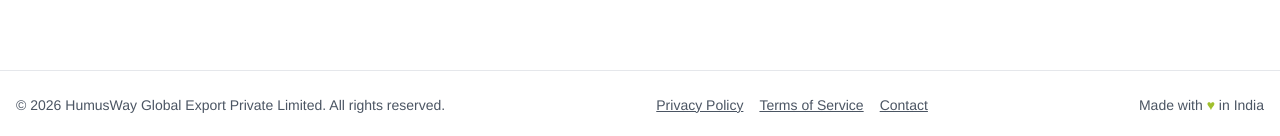
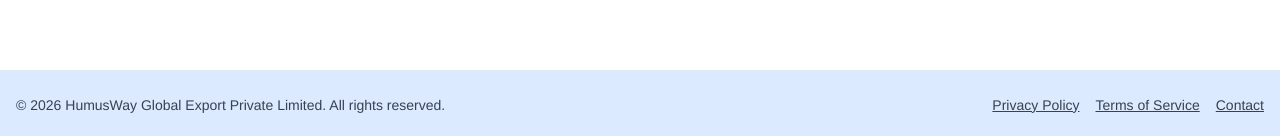
Before and after one commit to BhavyaSoni21/-Humusway-Global-, a Next.js app: page / in a window 1280 px wide. Shown: the part 1734-1870 px from the top of the page. Built offline with nearby package versions, Linux system fonts and the light colour scheme.

Commit message:
Footer Updated

```diff
--- a/components/ui/footer.tsx
+++ b/components/ui/footer.tsx
@@ -2,19 +2,16 @@ import React from "react";
 
 export function Footer() {
   return (
-    <footer className="w-full bg-white/80 border-t border-gray-200 py-6 mt-12 text-center text-sm text-gray-600">
-      <div className="max-w-7xl mx-auto px-4 flex flex-col md:flex-row items-center justify-between gap-2">
-        <span>
+    <footer className="w-full bg-blue-100 border-t border-gray-200 py-6 mt-12 text-center text-sm text-gray-700">
+      <div className="max-w-7xl mx-auto px-4 flex flex-col md:flex-row items-center justify-between gap-4 md:gap-0">
+        <span className="md:text-left w-full md:w-auto">
           © {new Date().getFullYear()} HumusWay Global Export Private Limited. All rights reserved.
         </span>
-        <nav className="flex flex-wrap gap-4 items-center justify-center">
+        <nav className="flex flex-wrap gap-4 items-center justify-center md:justify-end w-full md:w-auto">
           <a href="/" className="hover:text-[#287AB8] underline">Privacy Policy</a>
           <a href="/" className="hover:text-[#287AB8] underline">Terms of Service</a>
           <a href="/contact" className="hover:text-[#287AB8] underline">Contact</a>
         </nav>
-        <span>
-          Made with <span className="text-[#A0BF2D]">♥</span> in India
-        </span>
       </div>
     </footer>
   );
```
